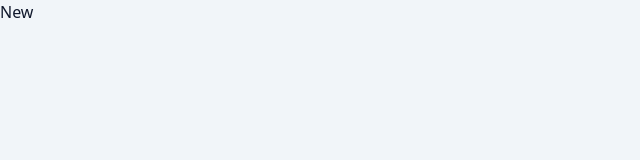
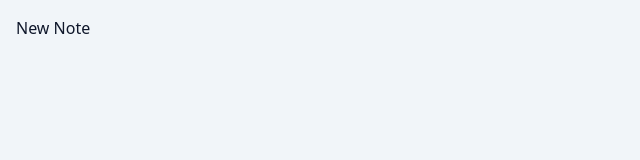
Before and after one commit to QuintonEL/mtg-deck-notes, a React (Vite) app: page /new in a window 1280 px wide. Shown: the top 160 px of the page, without its empty margins (0-640 px from the left). Built offline with nearby package versions, Linux system fonts and the light colour scheme.

Commit message:
got basic routes setup

```diff
--- a/src/App.tsx
+++ b/src/App.tsx
@@ -1,11 +1,18 @@
 import { Routes, Route, Navigate } from "react-router-dom";
+import { NewNote } from "./NewNote";
 
 export default function App() {
   return (
-    <Routes>
-      <Route path="/" element={<h1>Home</h1>} />
-      <Route path="/new" element={<h1>New</h1>} />
-      <Route path="*" element={<Navigate to="/" />} />
-    </Routes>
+    <div className="container mx-auto p-4">
+      <Routes>
+        <Route path="/" element={<h1>Home</h1>} />
+        <Route path="/new" element={<NewNote />} />
+        <Route path="/:id">
+          <Route index element={<h1>Show</h1>} />
+          <Route path="edit" element={<h1>Edit</h1>} />
+        </Route>
+        <Route path="*" element={<Navigate to="/" />} />
+      </Routes>
+    </div>
   );
 }
--- /dev/null
+++ b/src/NewNote.tsx
@@ -0,0 +1,3 @@
+export function NewNote() {
+  return <h1>New Note</h1>;
+}
```
